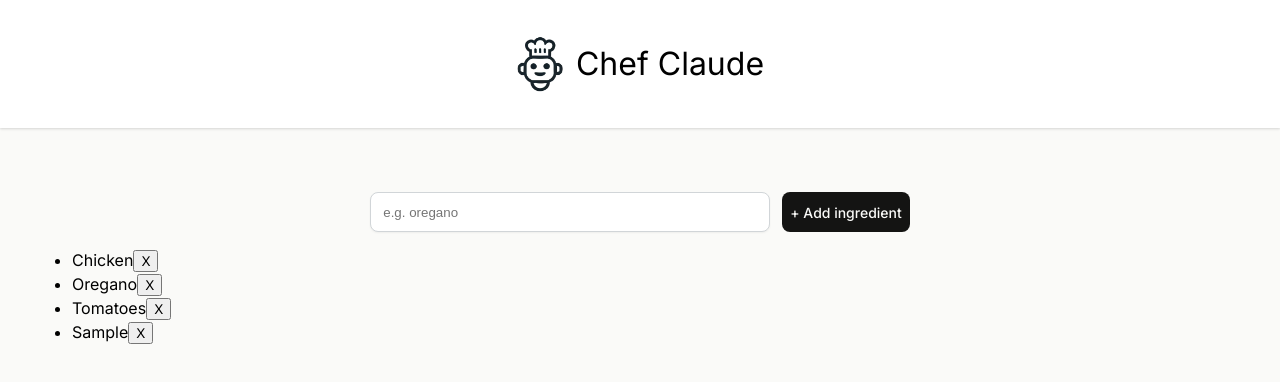
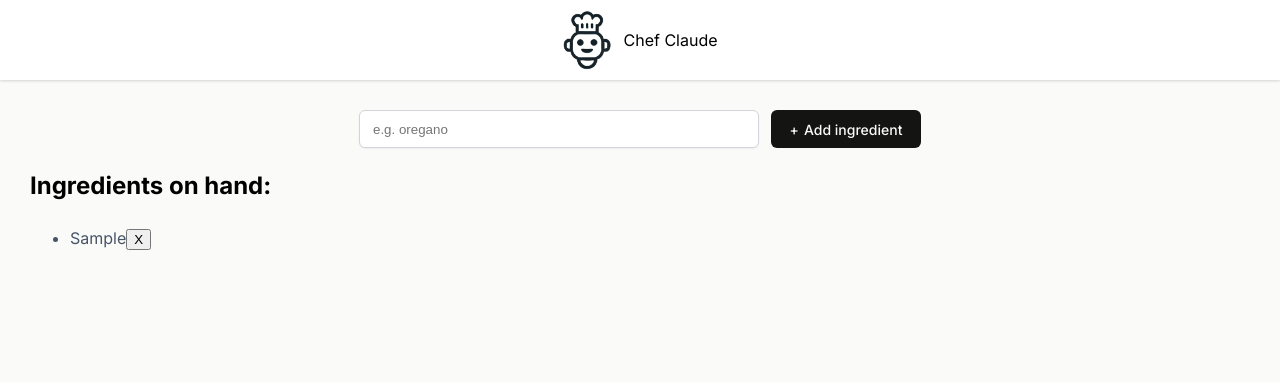
Before and after one commit to chrisjamiecarter/scrimba-learn-react, a React (Vite) app in the folder section-03/01-chef-claude/: page / in a window 1280 px wide. Both pictures are taken after typing "Sample" into the empty fields and a click on the button "Add ingredient". Shown: the top 382 px of the page. Built offline with nearby package versions, Linux system fonts and the light colour scheme.

Commit message:
Added get recipe

```diff
--- a/section-03/01-chef-claude/src/components/main.tsx
+++ b/section-03/01-chef-claude/src/components/main.tsx
@@ -1,11 +1,8 @@
 import { useState, FormEvent } from "react";
 
 export default function Main(): JSX.Element {
-  const [ingredients, setIngredients] = useState([
-    "Chicken",
-    "Oregano",
-    "Tomatoes",
-  ]);
+  const [ingredients, setIngredients] = useState<string[]>([]);
+  const [recipeShown, setRecipeShow] = useState<boolean>(false);
 
   function addIngredient(ingredient: string) {
     setIngredients((prev) => [...prev, ingredient]);
@@ -13,6 +10,10 @@
 
   function removeIngredient(ingredient: string) {
     setIngredients((prev) => prev.filter((x) => x !== ingredient));
+  }
+
+  function toggleRecipeShown() {
+    setRecipeShow((prev) => !prev);
   }
 
   const ingredientListItems = ingredients.map((ingredient) => (
@@ -44,7 +45,86 @@
         />
         <button>Add ingredient</button>
       </form>
-      <ul>{ingredientListItems}</ul>
+      {ingredientListItems.length > 0 ? (
+        <section>
+          <h2>Ingredients on hand:</h2>
+          <ul className="ingredients-list" aria-live="polite">
+            {ingredientListItems}
+          </ul>
+          {ingredientListItems.length > 3 ? (
+            <div className="get-recipe-container">
+              <div>
+                <h3>Ready for a recipe?</h3>
+                <p>Generate a recipe from your list of ingredients.</p>
+              </div>
+              <button onClick={toggleRecipeShown}>Get a recipe</button>
+            </div>
+          ) : null}
+        </section>
+      ) : null}
+      {recipeShown ? (
+        <section>
+          <h2>Chef Claude Recommends:</h2>
+          <article className="suggested-recipe-container" aria-live="polite">
+            <p>
+              Based on the ingredients you have available, I would recommend
+              making a simple a delicious <strong>Beef Bolognese Pasta</strong>.
+              Here is the recipe:
+            </p>
+            <h3>Beef Bolognese Pasta</h3>
+            <strong>Ingredients:</strong>
+            <ul>
+              <li>1 lb. ground beef</li>
+              <li>1 onion, diced</li>
+              <li>3 cloves garlic, minced</li>
+              <li>2 tablespoons tomato paste</li>
+              <li>1 (28 oz) can crushed tomatoes</li>
+              <li>1 cup beef broth</li>
+              <li>1 teaspoon dried oregano</li>
+              <li>1 teaspoon dried basil</li>
+              <li>Salt and pepper to taste</li>
+              <li>
+                8 oz pasta of your choice (e.g., spaghetti, penne, or linguine)
+              </li>
+            </ul>
+            <strong>Instructions:</strong>
+            <ol>
+              <li>
+                Bring a large pot of salted water to a boil for the pasta.
+              </li>
+              <li>
+                In a large skillet or Dutch oven, cook the ground beef over
+                medium-high heat, breaking it up with a wooden spoon, until
+                browned and cooked through, about 5-7 minutes.
+              </li>
+              <li>
+                Add the diced onion and minced garlic to the skillet and cook
+                for 2-3 minutes, until the onion is translucent.
+              </li>
+              <li>Stir in the tomato paste and cook for 1 minute.</li>
+              <li>
+                Add the crushed tomatoes, beef broth, oregano, and basil. Season
+                with salt and pepper to taste.
+              </li>
+              <li>
+                Reduce the heat to low and let the sauce simmer for 15-20
+                minutes, stirring occasionally, to allow the flavors to meld.
+              </li>
+              <li>
+                While the sauce is simmering, cook the pasta according to the
+                package instructions. Drain the pasta and return it to the pot.
+              </li>
+              <li>
+                Add the Bolognese sauce to the cooked pasta and toss to combine.
+              </li>
+              <li>
+                Serve hot, garnished with additional fresh basil or grated
+                Parmesan cheese if desired.
+              </li>
+            </ol>
+          </article>
+        </section>
+      ) : null}
     </main>
   );
 }
--- a/section-03/01-chef-claude/src/index.css
+++ b/section-03/01-chef-claude/src/index.css
@@ -13,65 +13,118 @@
   box-sizing: border-box;
 }
 
-button {
-  font-family: Inter, system-ui, Avenir, Helvetica, Arial, sans-serif;
-}
-
 body {
   margin: 0;
-  background-color: #fafaf8ff;
+  font-family: Inter, sans-serif;
+  background-color: #fafaf8;
 }
 
 header {
   display: flex;
   justify-content: center;
   align-items: center;
-  gap: 0.75rem;
-  height: 8rem;
-  background-color: #ffffffff;
+  gap: 11px;
+  height: 80px;
+  background-color: white;
   box-shadow: 0px 1px 3px 0px rgba(0, 0, 0, 0.1),
     0px 1px 2px 0px rgba(0, 0, 0, 0.06);
 }
 
-.header-logo {
-  width: 3rem;
+header > img {
+  width: 50px;
 }
 
-.header-text {
-  font-size: xx-large;
+header > h1 {
+  font-weight: 400;
 }
 
 main {
-  padding: 4rem 2rem 0.75rem;
+  padding: 30px 30px 10px;
 }
 
 .add-ingredient-form {
   display: flex;
   justify-content: center;
-  gap: 0.75rem;
-  height: 2.5rem;
+  gap: 12px;
+  height: 38px;
 }
 
 .add-ingredient-form > input {
-  border-radius: 0.5rem;
-  border: 1px solid #d1d5d8ff;
-  padding: 0.5rem 0.75rem;
+  border-radius: 6px;
+  border: 1px solid #d1d5db;
+  padding: 9px 13px;
   box-shadow: 0px 1px 2px 0px rgba(0, 0, 0, 0.05);
   flex-grow: 1;
-  min-width: 10rem;
-  max-width: 25rem;
+  min-width: 150px;
+  max-width: 400px;
 }
 
 .add-ingredient-form > button {
-  border-radius: 0.5rem;
+  font-family: Inter, sans-serif;
+  border-radius: 6px;
   border: none;
-  background-color: #141413ff;
-  color: #fafaf8ff;
-  padding: 0.5rem;
+  background-color: #141413;
+  color: #fafaf8;
+  width: 150px;
   font-size: 0.875rem;
   font-weight: 500;
 }
 
 .add-ingredient-form > button::before {
-  content: "+ ";
+  content: "+";
+  margin-right: 5px;
 }
+
+ul.ingredients-list {
+  margin-bottom: 48px;
+}
+
+ul.ingredients-list > li {
+  color: #475467;
+  line-height: 28px;
+}
+
+.get-recipe-container {
+  display: flex;
+  justify-content: space-between;
+  align-items: center;
+  border-radius: 8px;
+  background: #f0efeb;
+  padding: 10px 28px;
+}
+
+.get-recipe-container h3 {
+  font-size: 1.125rem;
+  font-weight: 500;
+  line-height: 24px;
+}
+
+.get-recipe-container p {
+  color: #6b7280;
+  font-size: 0.875rem;
+  line-height: 20px;
+}
+
+.get-recipe-container button {
+  border: none;
+  border-radius: 6px;
+  background: #d17557;
+  box-shadow: 0px 1px 2px 0px rgba(0, 0, 0, 0.05);
+  color: #fafaf8;
+  padding: 9px 17px;
+  font-family: Inter, sans-serif;
+  font-size: 0.875rem;
+  cursor: pointer;
+}
+
+.suggested-recipe-container {
+  color: #475467;
+  line-height: 28px;
+  font-size: 1.125rem;
+  font-weight: 400;
+}
+
+.suggested-recipe-container ul li,
+.suggested-recipe-container ol li {
+  margin-bottom: 8px;
+}
```
